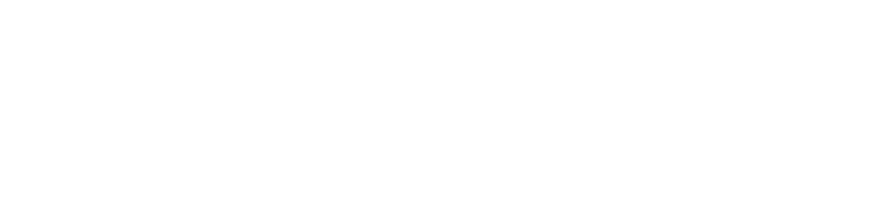
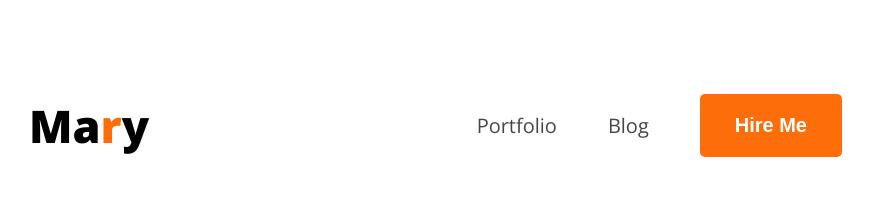
Before and after one commit to yasinarafat39/web-developer-portfolio, a plain HTML site: page index.html in a window 1280 px wide. Shown: the whole page, without its empty margins (179-1052 px from the left). Drawn offline with nearby package versions, Linux system fonts and the light colour scheme.

Commit message:
header navbar added

```diff
--- a/index.html
+++ b/index.html
@@ -4,10 +4,20 @@
     <meta charset="UTF-8" />
     <meta name="viewport" content="width=device-width, initial-scale=1.0" />
     <title>Web Dev Portfolio</title>
+    <link rel="stylesheet" href="styles/style.css">
   </head>
   <body>
     <!-- header section -->
-    <header></header>
+    <header>
+      <nav>
+        <h3 class="nav-title">Ma<span class="text-primary">r</span>y</h3>
+        <ul>
+            <li><a class="dark-2" href="">Portfolio</a></li>
+            <li><a class="dark-2" href="">Blog</a></li>
+            <li><a class="dark-2" href=""><button class="btn-primary">Hire Me</button></a></li>
+        </ul>
+      </nav>
+    </header>
 
     <!-- main section -->
     <main></main>
--- /dev/null
+++ b/styles/style.css
@@ -0,0 +1,54 @@
+@import url("https://fonts.googleapis.com/css2?family=Open+Sans:ital,wght@0,300..800;1,300..800&display=swap");
+/* font-family: "Open Sans", sans-serif; */
+
+body {
+  font-family: "Open Sans", sans-serif;
+}
+
+/* shared style */
+.text-primary {
+  color: #fd6e0a;
+}
+
+.dark-2 {
+  color: #474747;
+}
+
+.btn-primary {
+  background-color: #fd6e0a;
+  padding: 18px 35px;
+  color: white;
+  font-size: 20px;
+  font-weight: 700;
+  line-height: 27px;
+  border: none;
+  border-radius: 5px;
+}
+
+/* Nav styles */
+nav {
+  display: flex;
+  align-items: center;
+  justify-content: space-between;
+  margin: 50px 200px;
+}
+
+.nav-title {
+  font-size: 45px;
+  font-weight: 800;
+}
+
+nav ul {
+  display: flex;
+  align-items: center;
+}
+
+nav ul li {
+  list-style: none;
+  font-size: 20px;
+  margin-right: 51px;
+}
+
+nav li a {
+  text-decoration: none;
+}
```
